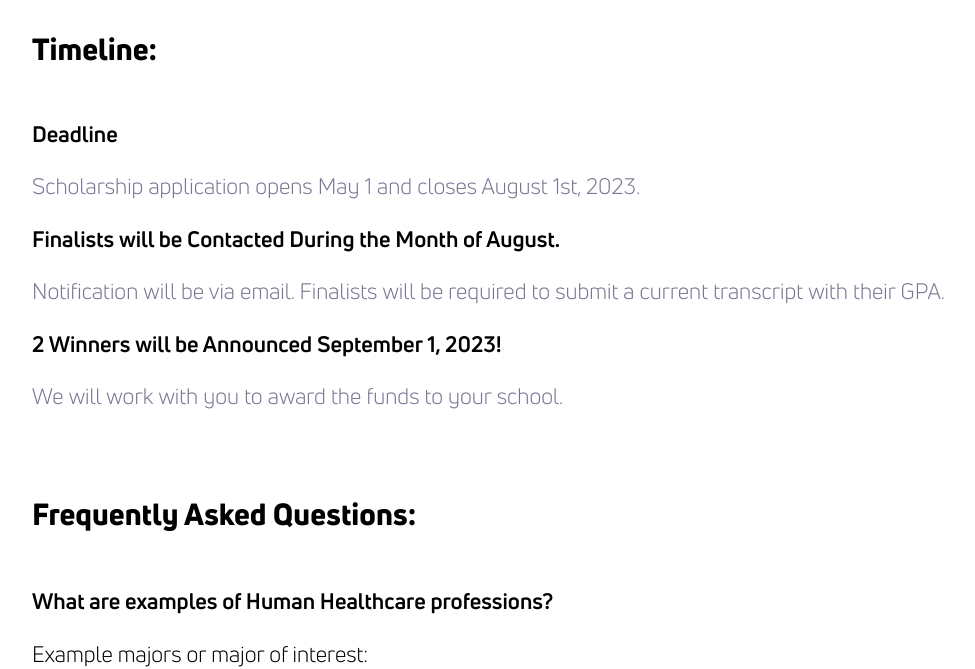
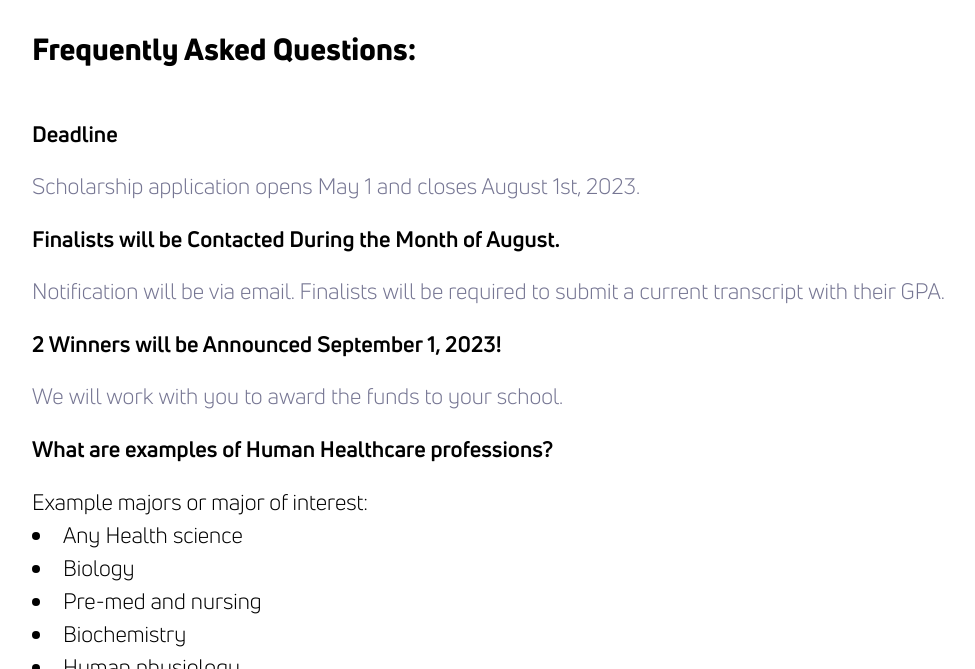
Before and after one commit to theneverwoods/gerstenberg.clinic, a Jekyll site: the page built from scholarship.html, in a window 1280 px wide and 900 px high, scrolled down 2262 px, cut to the strip 231-900 px from the top of the window. Shown: the whole strip, without its empty margins (33-1008 px from the left). Built offline with Jekyll 4.4.1, drawn with Linux system fonts in a browser that asks for light colours.

Commit message:
Update scholarship.html

```diff
--- a/scholarship.html
+++ b/scholarship.html
@@ -162,7 +162,7 @@ keywords: "scholarship, future of wellness, future of wellness scholarship, Gers
 
 <div class="row">
 	<div class="two-thirds bottom">
-        <h2 style="margin-top: 30px">Timeline:</h2>
+        <h2 style="margin-top: 30px">Frequently Asked Questions:</h2>
 
         <h3 style="margin-bottom: -30px;margin-top: 20px">Deadline</h3>
 		<p> Scholarship application opens May 1 and closes August 1st, 2023.
@@ -171,13 +171,6 @@ keywords: "scholarship, future of wellness, future of wellness scholarship, Gers
        <p>Notification will be via email. Finalists will be required to submit a current transcript with their GPA.</p>
         <h3 style="margin-bottom: -30px">2 Winners will be Announced September 1, 2023!</h3>
        <p>We will work with you to award the funds to your school.</p>
-    </div>
-</div>
-
-
-<div class="row">
-	<div class="two-thirds bottom">
-        <h2 style="margin-top: 30px">Frequently Asked Questions:</h2>
 
 		<h3 style="margin-bottom: -30px">What are examples of Human Healthcare professions?</h3>
         <ul>Example majors or major of interest:
```
